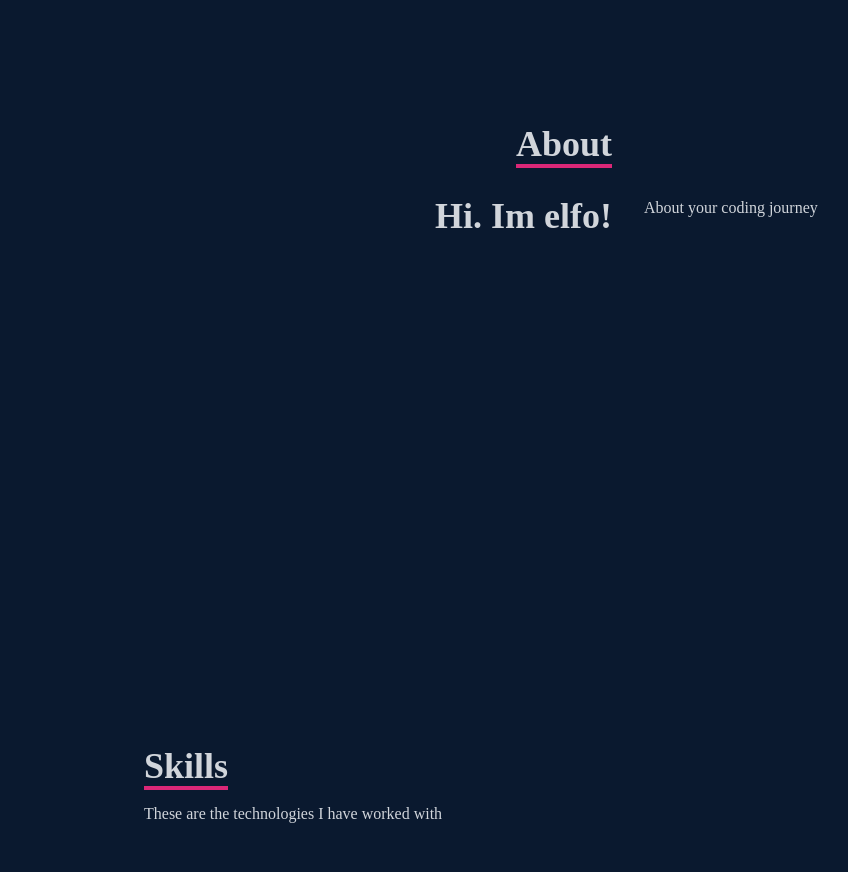
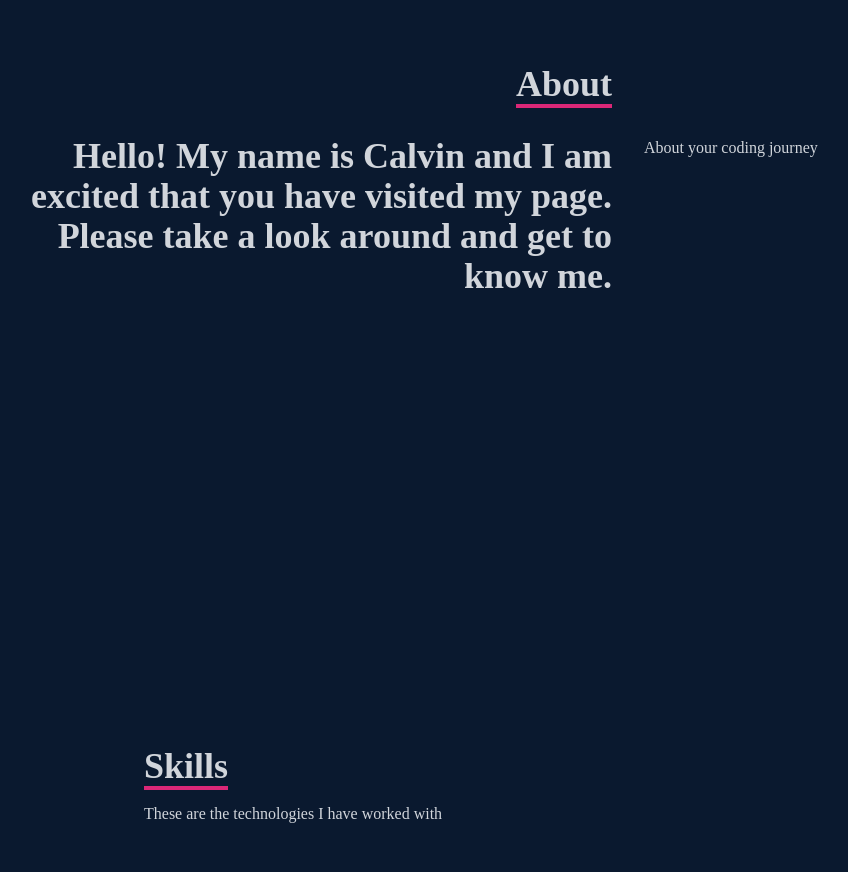
Before and after one commit to calvinalee2006/Calvins-react-portfolio, a React (Create React App) app: page / in a window 1280 px wide. Shown: the part 1020-1892 px from the top of the page, without its empty margins (12-860 px from the left). Built offline with nearby package versions, Linux system fonts and the light colour scheme; grey boxes are pictures that could not be loaded.

Commit message:
sick. Made small info changes to about.jsx

```diff
--- a/src/components/About.jsx
+++ b/src/components/About.jsx
@@ -14,7 +14,8 @@ const About = () => {
                 </div>
                 <div className="max-w-[1000] w-full grid sm:grid-cols-2 gap-8 px-4">
                     <div className='sm:text-right text-4xl font-bold'>
-                        <p>Hi. Im elfo!</p>
+                        <p>Hello! My name is Calvin and I am excited that you have visited my page.
+                            Please take a look around and get to know me. </p>
                     </div>
                     <div>
                         <p>About your coding journey</p>
--- a/src/components/Navbar.jsx
+++ b/src/components/Navbar.jsx
@@ -42,7 +42,7 @@ const Navbar = () => {
                         <li className='w-[160px] h-[60px] flex justify-between items-center ml-[-100px] hover:ml-[-10px] duration-300 bg-blue-600'>
                             <a
                                 className="flex justify-between items-center w-full text-gray-300"
-                                href="/"
+                                href="https://www.linkedin.com/in/calvinalee/"
                             >
                                 Linkedin <FaLinkedin size={30} />
                             </a>
@@ -51,7 +51,7 @@ const Navbar = () => {
                         <li className='w-[160px] h-[60px] flex justify-between items-center ml-[-100px] hover:ml-[-10px] duration-300 bg-[#333333]'>
                             <a
                                 className="flex justify-between items-center w-full text-gray-300"
-                                href="/"
+                                href="https://github.com/calvinalee2006"
                             >
                                 Github <FaGithub size={30} />
                             </a>
@@ -60,7 +60,7 @@ const Navbar = () => {
                         <li className='w-[160px] h-[60px] flex justify-between items-center ml-[-100px] hover:ml-[-10px] duration-300 bg-[#6fc2b0]'>
                             <a
                                 className="flex justify-between items-center w-full text-gray-300"
-                                href="/"
+                                href="https://www.CalvinALee2006@hotmail.com"
                             >
                                 E-mail <HiOutlineMail size={30} />
                             </a>
```
